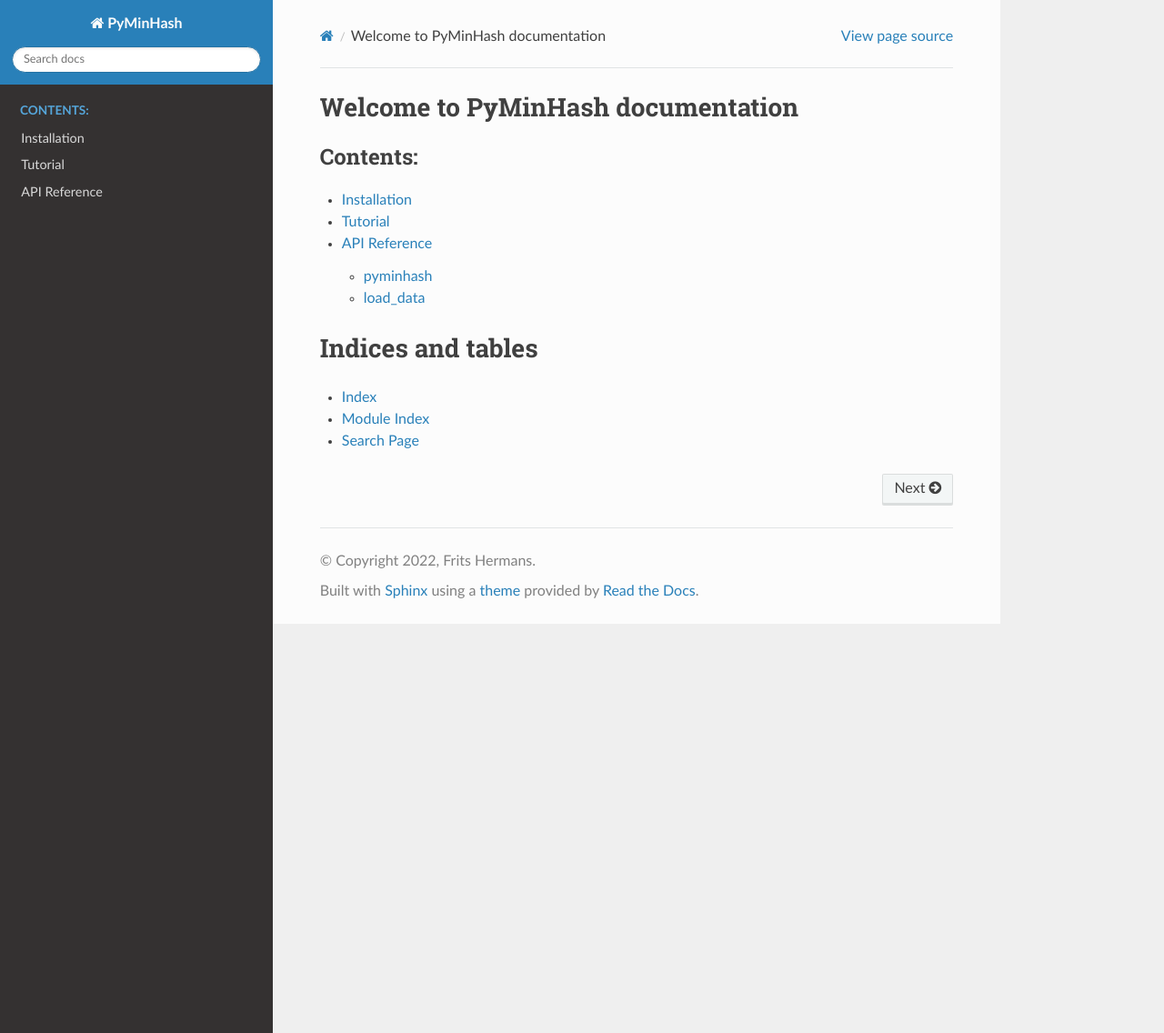
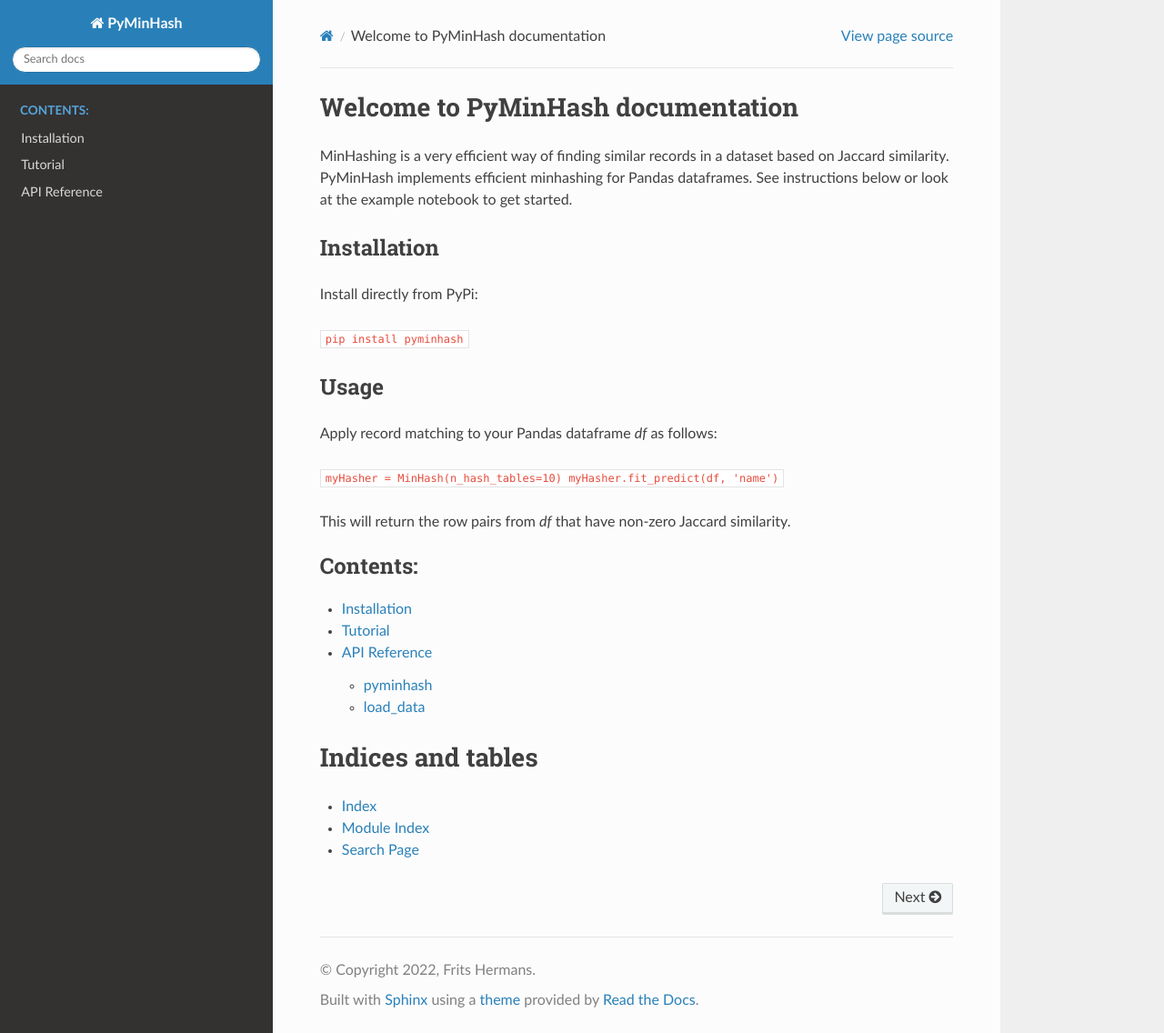
Before and after one commit to fritshermans/pyminhash, a Sphinx documentation site: the page built from docs/source/index.rst, in a window 1280 px wide and 1136 px high. Shown: the whole window at 91% size. Built offline with Sphinx 7.4.7 and the Read the Docs theme 2.0.0, drawn with Linux system fonts in a browser that asks for light colours.

Commit message:
adds text to index.rst

```diff
--- a/docs/source/index.rst
+++ b/docs/source/index.rst
@@ -5,6 +5,26 @@
 
 Welcome to PyMinHash documentation
 =====================================
+MinHashing is a very efficient way of finding similar records in a dataset based on Jaccard similarity. PyMinHash
+implements efficient minhashing for Pandas dataframes. See instructions below or look at the example notebook to get
+started.
+
+Installation
+------------
+
+Install directly from PyPi:
+
+``pip install pyminhash``
+
+Usage
+-----
+
+Apply record matching to your Pandas dataframe `df` as follows:
+
+``myHasher = MinHash(n_hash_tables=10)
+myHasher.fit_predict(df, 'name')``
+
+This will return the row pairs from `df` that have non-zero Jaccard similarity.
 
 .. toctree::
    :maxdepth: 2
```
